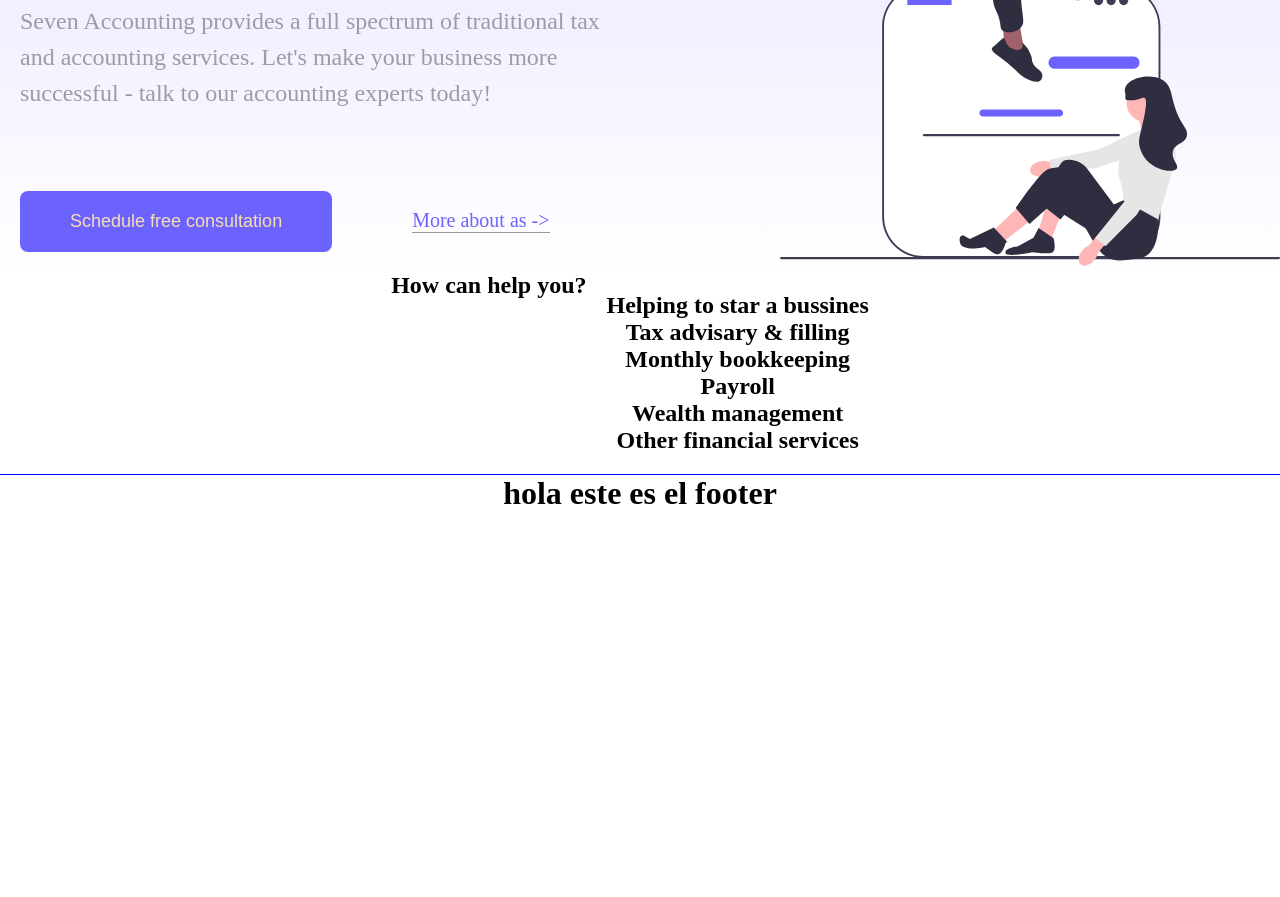
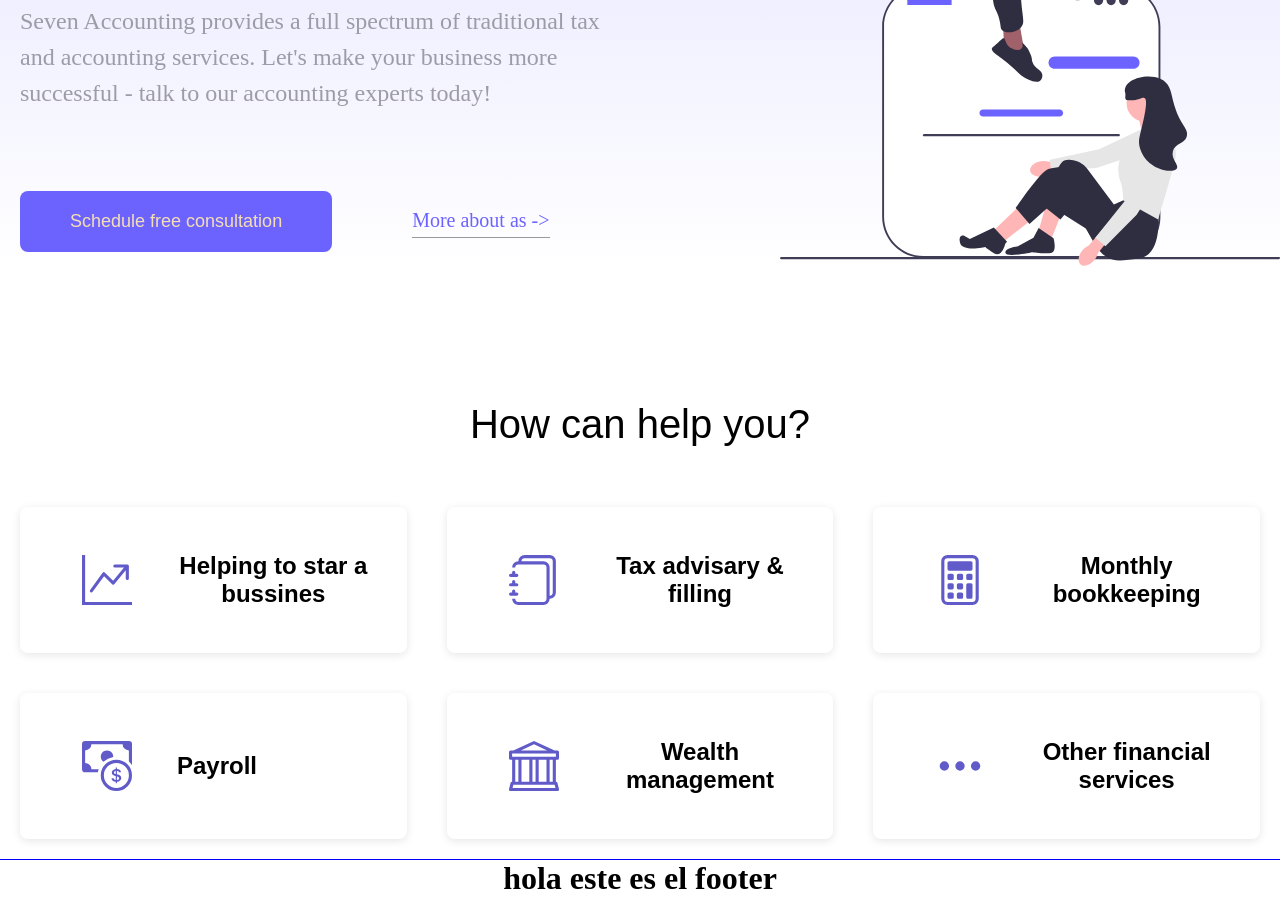
Before and after one commit to yilJesus009/PRACTICAS-HTML-CSS, a plain HTML site: page 1er_PARCIAL/Index.html in a window 1280 px wide. Shown: the part 474-1371 px from the top of the page. Before the commit the page ends 986 px from the top, so only its background shows below. Drawn offline with Linux system fonts and the light colour scheme.

Commit message:
subiendo avances de section

```diff
--- a/1er_PARCIAL/Index.html
+++ b/1er_PARCIAL/Index.html
@@ -46,34 +46,69 @@
 
        <section class="section2">
         <div>
-            <h2>How can help you?</h2>
+            <h2 class="titulo_section2">How can help you?</h2>
         </div>
-        <section class="section_article">
+        <section class="section_article2">
             <article class="article_section2">
+                <div class="icon_section2">
+                    <svg xmlns="http://www.w3.org/2000/svg" width="16" height="16" fill="currentColor" class="bi bi-graph-up-arrow" viewBox="0 0 16 16">
+                        <path fill-rule="evenodd" d="M0 0h1v15h15v1H0zm10 3.5a.5.5 0 0 1 .5-.5h4a.5.5 0 0 1 .5.5v4a.5.5 0 0 1-1 0V4.9l-3.613 4.417a.5.5 0 0 1-.74.037L7.06 6.767l-3.656 5.027a.5.5 0 0 1-.808-.588l4-5.5a.5.5 0 0 1 .758-.06l2.609 2.61L13.445 4H10.5a.5.5 0 0 1-.5-.5"/>
+                    </svg>
+                </div>
                 <h2>Helping to star a
                     bussines
                 </h2>
             </article>
             <article class="article_section2">
-                <h2>Tax advisary &
+                <div class="icon_section2">
+                    <svg xmlns="http://www.w3.org/2000/svg" width="16" height="16" fill="currentColor" class="bi bi-journals" viewBox="0 0 16 16">
+                        <path d="M5 0h8a2 2 0 0 1 2 2v10a2 2 0 0 1-2 2 2 2 0 0 1-2 2H3a2 2 0 0 1-2-2h1a1 1 0 0 0 1 1h8a1 1 0 0 0 1-1V4a1 1 0 0 0-1-1H3a1 1 0 0 0-1 1H1a2 2 0 0 1 2-2h8a2 2 0 0 1 2 2v9a1 1 0 0 0 1-1V2a1 1 0 0 0-1-1H5a1 1 0 0 0-1 1H3a2 2 0 0 1 2-2"/>
+                        <path d="M1 6v-.5a.5.5 0 0 1 1 0V6h.5a.5.5 0 0 1 0 1h-2a.5.5 0 0 1 0-1zm0 3v-.5a.5.5 0 0 1 1 0V9h.5a.5.5 0 0 1 0 1h-2a.5.5 0 0 1 0-1zm0 2.5v.5H.5a.5.5 0 0 0 0 1h2a.5.5 0 0 0 0-1H2v-.5a.5.5 0 0 0-1 0"/>
+                    </svg>
+                </div>
+                <h2 >Tax advisary &
                     filling
                 </h2>
             </article>
             <article class="article_section2">
+                <div class="icon_section2">
+                    <svg xmlns="http://www.w3.org/2000/svg" width="16" height="16" fill="currentColor" class="bi bi-calculator" viewBox="0 0 16 16">
+                        <path d="M12 1a1 1 0 0 1 1 1v12a1 1 0 0 1-1 1H4a1 1 0 0 1-1-1V2a1 1 0 0 1 1-1zM4 0a2 2 0 0 0-2 2v12a2 2 0 0 0 2 2h8a2 2 0 0 0 2-2V2a2 2 0 0 0-2-2z"/>
+                        <path d="M4 2.5a.5.5 0 0 1 .5-.5h7a.5.5 0 0 1 .5.5v2a.5.5 0 0 1-.5.5h-7a.5.5 0 0 1-.5-.5zm0 4a.5.5 0 0 1 .5-.5h1a.5.5 0 0 1 .5.5v1a.5.5 0 0 1-.5.5h-1a.5.5 0 0 1-.5-.5zm0 3a.5.5 0 0 1 .5-.5h1a.5.5 0 0 1 .5.5v1a.5.5 0 0 1-.5.5h-1a.5.5 0 0 1-.5-.5zm0 3a.5.5 0 0 1 .5-.5h1a.5.5 0 0 1 .5.5v1a.5.5 0 0 1-.5.5h-1a.5.5 0 0 1-.5-.5zm3-6a.5.5 0 0 1 .5-.5h1a.5.5 0 0 1 .5.5v1a.5.5 0 0 1-.5.5h-1a.5.5 0 0 1-.5-.5zm0 3a.5.5 0 0 1 .5-.5h1a.5.5 0 0 1 .5.5v1a.5.5 0 0 1-.5.5h-1a.5.5 0 0 1-.5-.5zm0 3a.5.5 0 0 1 .5-.5h1a.5.5 0 0 1 .5.5v1a.5.5 0 0 1-.5.5h-1a.5.5 0 0 1-.5-.5zm3-6a.5.5 0 0 1 .5-.5h1a.5.5 0 0 1 .5.5v1a.5.5 0 0 1-.5.5h-1a.5.5 0 0 1-.5-.5zm0 3a.5.5 0 0 1 .5-.5h1a.5.5 0 0 1 .5.5v4a.5.5 0 0 1-.5.5h-1a.5.5 0 0 1-.5-.5z"/>
+                    </svg>
+                </div>
                 <h2>Monthly
                     bookkeeping
                 </h2>
             </article>
             <article class="article_section2">
+                <div class="icon_section2">
+                    <svg xmlns="http://www.w3.org/2000/svg" width="16" height="16" fill="currentColor" class="bi bi-cash-coin" viewBox="0 0 16 16">
+                        <path fill-rule="evenodd" d="M11 15a4 4 0 1 0 0-8 4 4 0 0 0 0 8m5-4a5 5 0 1 1-10 0 5 5 0 0 1 10 0"/>
+                        <path d="M9.438 11.944c.047.596.518 1.06 1.363 1.116v.44h.375v-.443c.875-.061 1.386-.529 1.386-1.207 0-.618-.39-.936-1.09-1.1l-.296-.07v-1.2c.376.043.614.248.671.532h.658c-.047-.575-.54-1.024-1.329-1.073V8.5h-.375v.45c-.747.073-1.255.522-1.255 1.158 0 .562.378.92 1.007 1.066l.248.061v1.272c-.384-.058-.639-.27-.696-.563h-.668zm1.36-1.354c-.369-.085-.569-.26-.569-.522 0-.294.216-.514.572-.578v1.1zm.432.746c.449.104.655.272.655.569 0 .339-.257.571-.709.614v-1.195z"/>
+                        <path d="M1 0a1 1 0 0 0-1 1v8a1 1 0 0 0 1 1h4.083q.088-.517.258-1H3a2 2 0 0 0-2-2V3a2 2 0 0 0 2-2h10a2 2 0 0 0 2 2v3.528c.38.34.717.728 1 1.154V1a1 1 0 0 0-1-1z"/>
+                        <path d="M9.998 5.083 10 5a2 2 0 1 0-3.132 1.65 6 6 0 0 1 3.13-1.567"/>
+                    </svg>
+                </div>
                 <h2>Payroll
                 </h2>
             </article>
             <article class="article_section2">
+                <div class="icon_section2">
+                    <svg xmlns="http://www.w3.org/2000/svg" width="16" height="16" fill="currentColor" class="bi bi-bank" viewBox="0 0 16 16">
+                        <path d="m8 0 6.61 3h.89a.5.5 0 0 1 .5.5v2a.5.5 0 0 1-.5.5H15v7a.5.5 0 0 1 .485.38l.5 2a.498.498 0 0 1-.485.62H.5a.498.498 0 0 1-.485-.62l.5-2A.5.5 0 0 1 1 13V6H.5a.5.5 0 0 1-.5-.5v-2A.5.5 0 0 1 .5 3h.89zM3.777 3h8.447L8 1zM2 6v7h1V6zm2 0v7h2.5V6zm3.5 0v7h1V6zm2 0v7H12V6zM13 6v7h1V6zm2-1V4H1v1zm-.39 9H1.39l-.25 1h13.72z"/>
+                    </svg>
+                </div>
                 <h2>Wealth
                     management
                 </h2>
             </article>
             <article class="article_section2">
+                <div class="icon_section2">
+                    <svg xmlns="http://www.w3.org/2000/svg" width="16" height="16" fill="currentColor" class="bi bi-three-dots" viewBox="0 0 16 16">
+                        <path d="M3 9.5a1.5 1.5 0 1 1 0-3 1.5 1.5 0 0 1 0 3m5 0a1.5 1.5 0 1 1 0-3 1.5 1.5 0 0 1 0 3m5 0a1.5 1.5 0 1 1 0-3 1.5 1.5 0 0 1 0 3"/>
+                    </svg>
+                </div>
                 <h2>Other financial
                     services
                 </h2>
--- a/1er_PARCIAL/style_main.css
+++ b/1er_PARCIAL/style_main.css
@@ -3,7 +3,7 @@
     justify-content: space-between;
     /* align-items: center; */
     background: linear-gradient( #dcdaff,white);
-
+    margin-bottom: 130px;
 }
 .imagen_bienvenida{
     width: 500px;
@@ -51,14 +51,53 @@
     font-size: 20px;
     text-decoration: none;
     border-bottom: 1px solid #999;
+    line-height: 1.7;
 }
 
 /* =========================================================== */
 
 .section2{
-    display: flex;
+    display: block;
     justify-content: center;
+    font-family: Sans-serif;
+    margin: 20px;
+}
+.titulo_section2{
+    font-size: 40px;
+    margin-bottom: 60px;
+    font-weight: lighter;
+}
+.section_article2{
+    display: grid;
+      grid-template-columns: repeat(3, 1fr);
+      grid-template-rows: repeat(2, 1fr);
+      gap: 40px 40px;
 }
 .article_section2{
-    display: grid;
+    box-shadow: 0px 2px 8px 0 rgb(0,0,0,0.1);
+    padding: 45px 37px;
+    border-radius: 8px;
+    display: flex;
+    align-items: center;
+    justify-content: baseline;
+    gap: 20px;
 }
+.article_section2:hover{
+    color: #615bca;
+    cursor: pointer;
+
+}
+.icon_section2 {
+    display: flex;
+    align-items: center;
+    justify-content: center;
+    /* width: 100px;
+    height: 100px; */
+    border-radius: 8px;
+}
+
+.icon_section2 svg {
+    width: 100px;
+    height: 50px;
+    color: #615bca;
+}
```
